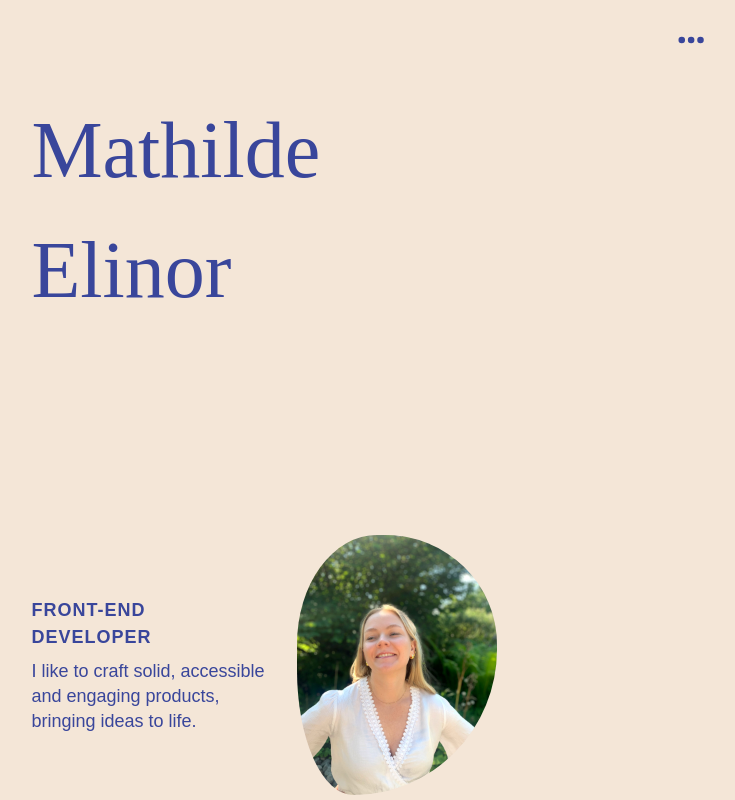
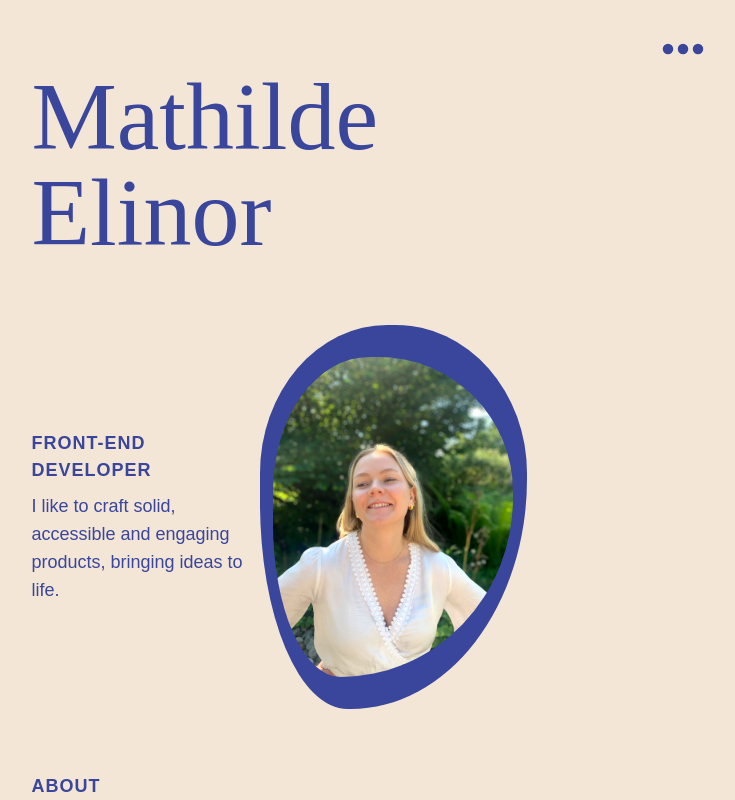
Before and after one commit to mathildeew/mathildeelinor-react, a React (Vite) app: page / in a window 1280 px wide. Shown: the top 800 px of the page, without its empty margins (361-1096 px from the left). Built offline with nearby package versions, Linux system fonts and the light colour scheme; a web font is replaced by a local one.

Commit message:
adds tailwind classes

```diff
--- a/src/components/About/index.jsx
+++ b/src/components/About/index.jsx
@@ -40,17 +40,17 @@ export default function About() {
         </div>
 
         <div className="bulk mb-8">
-          <h3>Languages</h3>
+          <h3 className="mb-1.5">Languages</h3>
           <p>JavaScript, CSS, Sass, HTML, Git</p>
         </div>
 
         <div className="bulk mb-8">
-          <h3>Frameworks &amp; libraries</h3>
+          <h3 className="mb-1.5">Frameworks &amp; libraries</h3>
           <p>React, Bootstrap, Jest</p>
         </div>
 
         <div className="bulk mb-8">
-          <h3>Tools &amp; platforms</h3>
+          <h3 className="mb-1.5">Tools &amp; platforms</h3>
           <p>
             GitHub, WordPress, Cypress, Netlify, Adobe XD, Figma, Photoshop,
             Illustrator
--- a/src/components/Hero/index.jsx
+++ b/src/components/Hero/index.jsx
@@ -2,17 +2,18 @@ import { motion as m } from "framer-motion";
 
 export default function Hero() {
   return (
-    <div className="intro">
+    <div className="intro flex flex-col overflow-hidden">
       <m.h1
         animate={{ y: 0 }}
         initial={{ y: "-100%" }}
         transition={{ delay: 0.5, duration: 0.5 }}
+        className="text-home font-medium mb-16 md:text-8xl"
       >
         Mathilde Elinor
       </m.h1>
 
-      <div className="blobContainer">
-        <m.div className="blobText">
+      <div className="blobContainer flex flex-col justify-around mb-16 md:flex-row md:items-center">
+        <m.div className="blobText overflow-hidden md:w-1/2">
           <m.h2
             animate={{ opacity: 1 }}
             initial={{ opacity: 0 }}
@@ -24,18 +25,20 @@ export default function Hero() {
             animate={{ y: 0 }}
             initial={{ y: "100%" }}
             transition={{ delay: 0.5, duration: 0.5 }}
+            className="md:text-lg"
           >
             I like to craft solid, accessible and engaging products, bringing
             ideas to life.
           </m.p>
         </m.div>
         <m.div
-          className="blob"
+          className="blob bg-primary w-72 h-96  flex flex-col justify-center items-center rounded-blob mx-auto my-0 animate-[morph_2.75s_linear_infinite]"
           animate={{ opacity: 1 }}
           initial={{ opacity: 0 }}
           transition={{ delay: 0.8, duration: 0.8 }}
         >
-          <div className="portrait"></div>
+          {/* <div className="portrait"></div> */}
+          <img src="/public/self1.jpg" className="h-80 rounded-blob" />
         </m.div>
       </div>
     </div>
--- a/src/index.css
+++ b/src/index.css
@@ -8,7 +8,7 @@
   }
 
   html {
-    font-size: 62.5%;
+    /* font-size: 62.5%; */
     overflow-x: hidden;
   }
 
@@ -21,13 +21,15 @@
 
   main {
     width: 100%;
-    margin: 0 auto;
+    max-width: 700px;
+    margin: 10px auto;
     flex-grow: 1;
+    padding: 0 8%;
   }
 
   h2 {
     font-family: theme(fontFamily.sans);
-    font-size: 1.8rem;
+    font-size: 18px;
     font-weight: 700;
     letter-spacing: 1px;
     text-transform: uppercase;
@@ -36,14 +38,14 @@
 
   h3 {
     font-family: theme(fontFamily.sans);
-    font-size: 1.4rem;
+    font-size: 14px;
     font-weight: 600;
   }
 
   p {
     font-family: theme(fontFamily.sans);
-    font-size: 1.4rem;
-    line-height: 2.5rem;
+    font-size: 14px;
+    line-height: 2;
   }
 
   a {
--- a/src/pages/Home/HomeContainer.styles.jsx
+++ b/src/pages/Home/HomeContainer.styles.jsx
@@ -2,66 +2,65 @@ import styled from "styled-components";
 import { displayFlex } from "../../../styles/mixins";
 
 export const HomeContainer = styled.section`
-  max-width: 700px;
+  /* max-width: 700px;
   padding: 0 8%;
-  margin: 50px auto;
+  margin: 10px auto; */
 
-  .part {
+  /* .part {
     margin-bottom: 50px;
+  } */
+
+  /* .intro {
+    ${displayFlex({
+    direction: "column",
+  })}
+    overflow: hidden;
+  } */
+
+  h1 {
+    /* font-size: 13vw; */
+    /* font-weight: 500; */
   }
 
-  .intro {
-    ${displayFlex({
-      direction: "column",
-    })}
-    overflow: hidden;
-  }
+  /* h3 {
+    margin-bottom: 5px;
+  } */
 
-  h1 {
-    font-size: 13vw;
-    font-weight: 500;
-  }
-
-  h3 {
-    margin-bottom: 5px;
-  }
-
-  h1,
+  /* h1,
   .blobContainer {
     margin-bottom: 60px;
-  }
+  } */
 
   .blobContainer {
-    ${displayFlex({
+    /* ${displayFlex({
       direction: "column",
       justify: "space-around",
-    })}
-    height: 550px;
+    })} */
+    /* height: 550px; */
 
     .blobText {
-      font-family: Fromage, serif;
-      font-size: 2.5rem;
-      overflow: hidden;
+      /* font-family: Fromage, serif; */
+      /* font-size: 2.5rem; */
+      /* overflow: hidden; */
     }
   }
 
   .blob {
-    ${displayFlex({
+    /* ${displayFlex({
       direction: "column",
       justify: "center",
       align: "center",
-    })}
+    })} */
 
-    width: 270px;
-    height: 350px;
-    background-color: var(--color-primary);
-    border-radius: 40% 56% 72% 28% / 42% 42% 56% 48%;
-    margin: 0 auto;
-    animation: morph 2.75s linear infinite;
+    /* width: 270px; */
+    /* height: 350px; */
+    /* background-color: var(--color-primary); */
+    /* border-radius: 40% 56% 72% 28% / 42% 42% 56% 48%; */
+    /* margin: 0 auto; */
+    /* animation: morph 2.75s linear infinite; */
   }
 
-  @keyframes morph {
-    0%,
+  /* @keyframes morph {
     100% {
       border-radius: 42% 56% 72% 28% / 42% 42% 56% 48%;
     }
@@ -71,55 +70,55 @@ export const HomeContainer = styled.section`
     66% {
       border-radius: 100% 56% 56% 100% / 100% 100% 56% 56%;
     }
+  } */
+
+  .portrait {
+    /* width: 200px; */
+    /* height: 260px; */
+    /* background: url("../../../public/self1.jpg");
+    background-size: cover;
+    background-position: center center; */
+    /* border-radius: 40% 56% 72% 28% / 42% 42% 56% 48%; */
   }
 
-  .portrait {
-    width: 200px;
-    height: 260px;
-    background: url("../../../public/self1.jpg");
-    background-size: cover;
-    background-position: center center;
-    border-radius: 40% 56% 72% 28% / 42% 42% 56% 48%;
-  }
-
-  .text p:first-child {
+  /* .text p:first-child {
     margin-bottom: 20px;
-  }
+  } */
 
   .bulk {
-    margin-bottom: 30px;
+    /* margin-bottom: 30px; */
 
     div:first-child {
-      display: flex;
+      /* display: flex; */
     }
 
     p:first-child {
-      margin-right: 7px;
+      /* margin-right: 7px; */
     }
   }
 
   @media (min-width: 768px) {
-    h1 {
+    /* h1 {
       font-size: 8rem;
-    }
+    } */
 
     .blobContainer {
       ${displayFlex({
-        direction: "row",
-        align: "center",
-        justify: "space-between",
+        // direction: "row",
+        // align: "center",
+        // justify: "space-between",
       })}
 
       .blobText {
-        width: 50%;
+        /* width: 50%; */
       }
       p {
-        font-size: 1.8rem;
+        /* font-size: 1.8rem; */
       }
     }
 
     .blob {
-      margin-left: 0;
+      /* margin-left: 0; */
     }
   }
 `;
--- a/tailwind.config.js
+++ b/tailwind.config.js
@@ -11,6 +11,19 @@ export default {
         serif: ["Fromage, serif"],
         sans: ["Montserrat, sans-serif"],
       },
+      fontSize: {
+        home: "13vw",
+      },
+      borderRadius: {
+        blob: "40% 56% 72% 28% / 42% 42% 56% 48%",
+      },
+      keyframes: {
+        morph: {
+          "100%": { borderRadius: "42% 56% 72% 28% / 42% 42% 56% 48%" },
+          "33%": { borderRadius: "72% 28% 48% 48% / 28% 28% 72% 72%" },
+          "66%": { borderRadius: "100% 56% 56% 100% / 100% 100% 56% 56%" },
+        },
+      },
     },
   },
   plugins: [],
```
